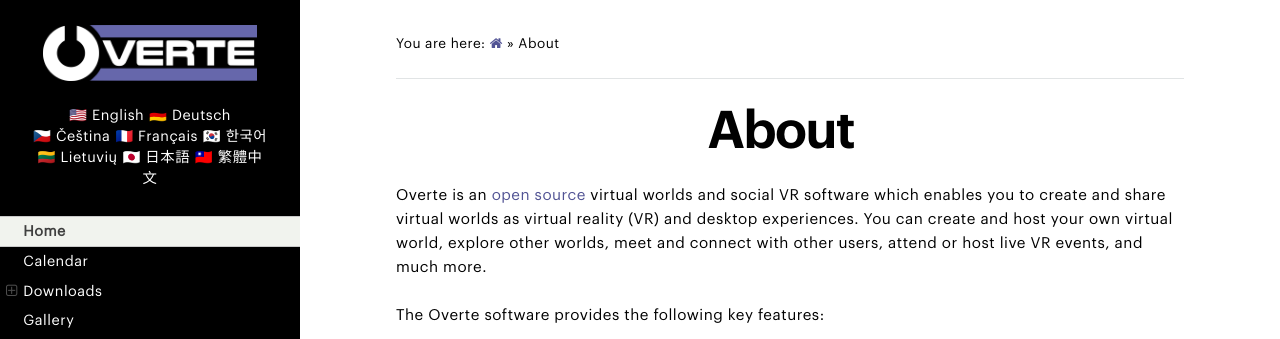
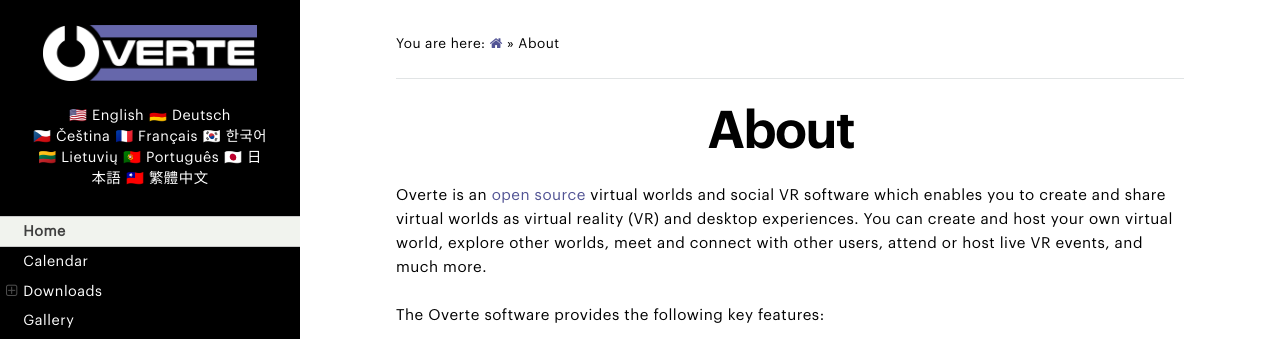
Before and after one commit to overte-org/overte-website-sphinx, a Sphinx documentation site: the page built from source/index.rst, in a window 1280 px wide. Shown: the top 339 px of the page. Built offline with Sphinx 7.4.7 and the Read the Docs theme 2.0.0, drawn with Linux system fonts in a browser that asks for light colours.

Commit message:
Add portuguese language.

```diff
--- a/source/_templates/searchbox.html
+++ b/source/_templates/searchbox.html
@@ -8,6 +8,7 @@
 <a lang="fr" value="french" href="https://overte.org/fr/">🇫🇷&nbsp;Français</a>
 <a lang="ko" value="korean" href="https://overte.org/ko/">🇰🇷&nbsp;한국어</a>
 <a lang="lt" value="lithuanian" href="https://overte.org/lt/">🇱🇹&nbsp;Lietuvių</a>
+<a lang="pt" value="portuguese" href="https://overte.org/pt/">🇵🇹&nbsp;Português</a>
 <a lang="ja" value="japanese" href="https://overte.org/ja/">🇯🇵&nbsp;日本語</a>
 <a lang="zh_Hant" value="traditional_chinese" href="https://overte.org/zh_Hant/">🇹🇼&nbsp;繁體中文</a>
 </div>
```
Also changed, not shown: 2 other files.
